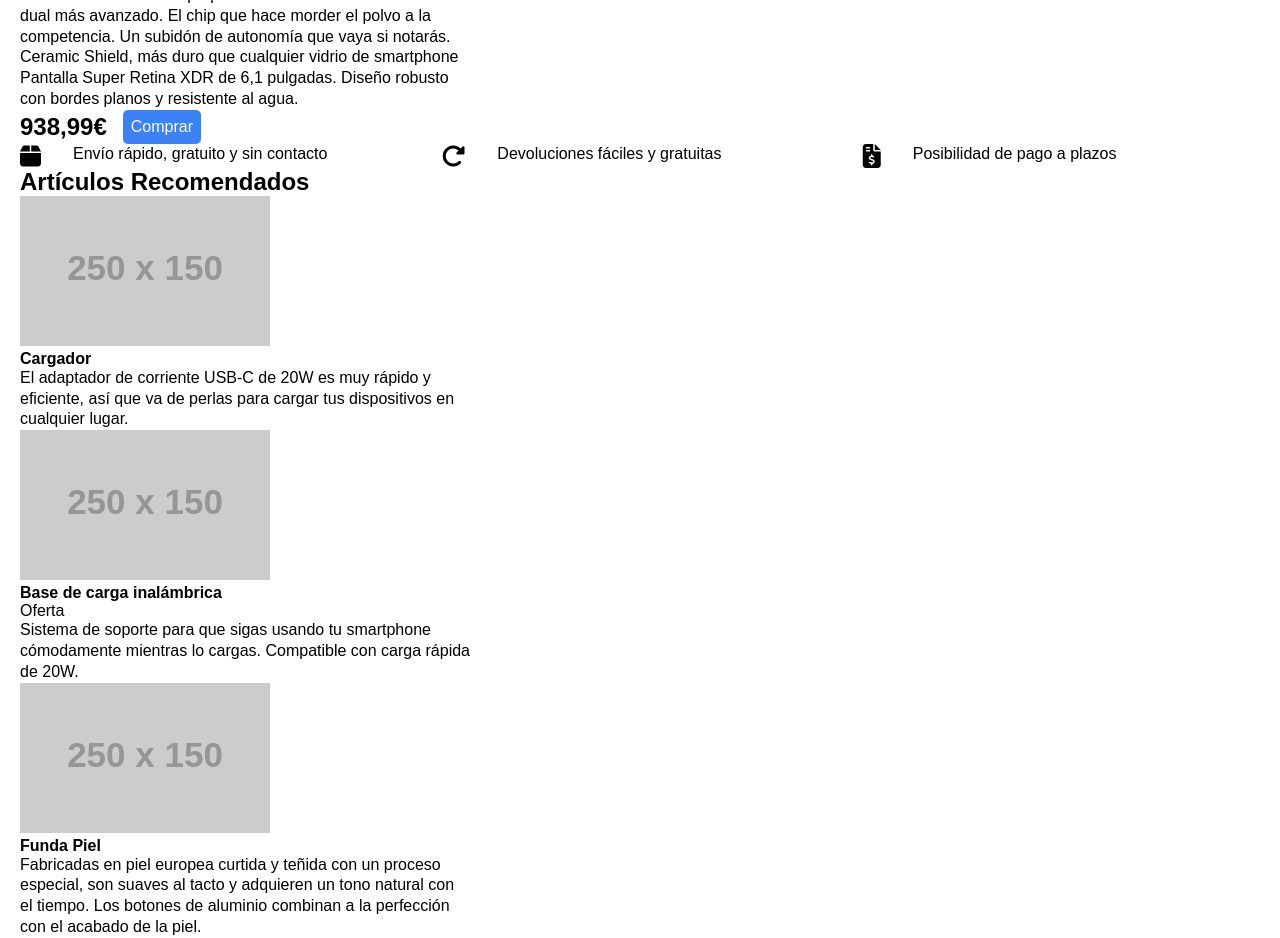
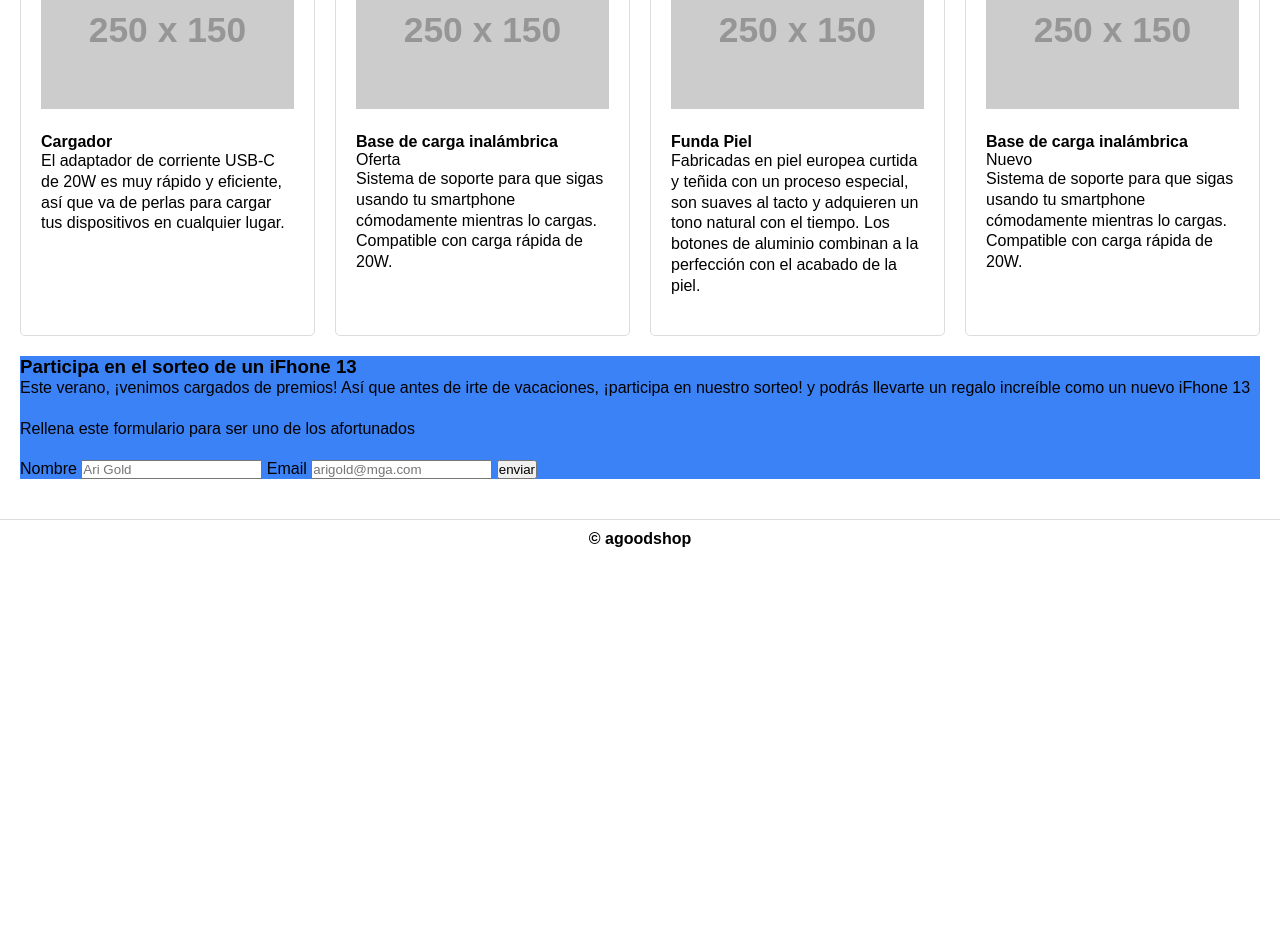
Before and after one commit to lorenahurol/aGoodShop, a plain HTML site: page index.html in a window 1280 px wide. Shown: the part 598-1536 px from the top of the page. After the commit the page ends 1177 px from the top, so only its background shows below. Drawn offline with Linux system fonts and the light colour scheme; placeholder pictures from the web are drawn by us.

Commit message:
Estilado la sección accesorios recomendados

```diff
--- a/css/style.css
+++ b/css/style.css
@@ -56,30 +56,32 @@ footer {
         font-size: 1rem;
         color: var(--color-fuente);
         line-height: 1.3;
-        max-width: 450px;
+        max-width: 100%;
+        margin-bottom: 20px;
     }
 
     /* Estilos de la primera sección: oferta */
-
-    #section__oferta {
-
-    }
 
         .span__oferta {
             font-size: 1rem;
             font-weight: 700;
             color: var(--color-secundario);
+            /* Transformar en display block para poder añadir un margin por debajo */
+            display: block;
+            margin-bottom: 10px;
         }
 
         .title__oferta {
             font-size: 2.2rem;
             color: var(--color-fuente);
             margin: 0;
+            margin-bottom: 20px;
         }
 
         .container__imagen {
             position: relative;
             /* Position relative en el contenedor padre para poder colocar la etiqueta hijo en posicion absoluta */
+            margin-bottom: 20px;
         }
 
         .container__imagen img {
@@ -103,9 +105,10 @@ footer {
         .container__compra {
             display: flex; /* Flex row para situar los elementos al lado del otro */
             flex-direction: row;
-            align-items: center;
+            align-items: start;
             flex-wrap: nowrap; /* Para que los items se mantengan en una línea */
-            gap: 1rem;
+            gap: 30px;
+            margin-bottom: 20px;
         }
 
             .precio__compra {
@@ -129,29 +132,70 @@ footer {
             display: flex;
             justify-content: space-between;
             flex-wrap: wrap;
-                align-items: center;
-
+            align-items: start;
             max-width: 100%;
         }
+
         /* Posicionar los iconos y párrafos en una línea */
 
             .lista__ventajas li {
                 display: flex;
-            gap: 2rem;
+                gap: 30px;
                 flex-basis: calc(33.33% - 1rem);
+                min-width: 50%;
             }
 
             .lista__ventajas i {
                 font-size: 1.5rem;
+                flex-shrink: 0;
             }
 
+    /* Estilos de la sección accesorios recomendados */
+
+
+    .title__recomendados {
+        font-size: 2.2rem;
+        color: var(--color-fuente);
+        margin: 0;
+        margin-bottom: 20px;
+    }
+
+    .cards__recomendados {
+        display: flex;
+        flex-direction: column;
+        flex-wrap: wrap;
+        flex-basis: 80%;
+    }
+
+    .card {
+        display: flex;
+        flex-direction: column;
+        align-items: start;
+
+        width: 100%;
+        border: 1px solid rgba(212, 212, 212, 0.8);
+        border-radius: 5px;
+        margin-bottom: 20px;
+    }
+
+    .card img {
+        width: 100%;
+        padding-top: 20px;
+        padding-bottom: 20px;
+    }
+
+
+    /* Estilos de la sección sorteo */
+
+    .section__sorteo {
+        background: var(--color-primario);
+    }
 
 /* Versión de escritorio */
 
 @media screen and (min-width: 1024px) {
 
     /* Estilos del header */
-
 
         .wrapper__header {
             height: 90px;
@@ -194,4 +238,39 @@ footer {
             border-radius: 5px;
         }
 
+    /* Sección de oferta */
+
+    .section__oferta {
+        display: flex;
+        gap: 40px;
     }
+
+        .container__imagen {
+            width: 50%;
+        }
+
+        .container__compra {
+            width: 50%;
+            max-width: 100%;
+        }
+
+    /* Sección de recomendados */
+
+        .cards__recomendados {
+            display: flex;
+            flex-direction: row;
+            flex-wrap: nowrap;
+            justify-content: space-between;
+            flex-basis: 80%;
+            gap: 20px;
+        }
+
+        .card {
+            max-width: 25%;
+            min-height: 400px;
+        }
+
+
+
+
+}
--- a/index.html
+++ b/index.html
@@ -38,7 +38,7 @@
         <!--Este wrapper envuelve todo el contenido principal de la página web-->
         <div class="wrapper main">
         <!--Sección de la oferta principal-->
-        <section id="section__oferta">
+        <section class="section__oferta">
 
             <!--Contenedor de la imagen-->
             <div class="container__imagen">
@@ -49,7 +49,7 @@
             <!--Contenedor de la información de la oferta-->
             <div class="container__oferta">
                 <span class="span__oferta">OFERTA</span>
-                <h1 class="title__oferta">Compra un iFhone 13 Pro</h1>
+                <h1 class="title title__oferta">Compra un iFhone 13 Pro</h1>
                 <p>iFhone 13: Tu nuevo superpoder. Nuestro sistema de cámara dual más avanzado. El chip que hace morder el polvo a la competencia. Un subidón de autonomía que vaya si notarás. Ceramic Shield, más duro que cualquier vidrio de smartphone</p>
                 <p>Pantalla Super Retina XDR de 6,1 pulgadas. Diseño robusto con bordes planos y resistente al agua.</p>
                 <!-- Precio y botón de compra, para usar flex -->
@@ -76,36 +76,45 @@
         </section>
         <!--Sección de artículos recomendados-->
         <section class="section__recomendados">
-            <h2>Artículos Recomendados</h2>
-            <article>
+            <h2 class="title title__recomendados">Accesorios Recomendados</h2>
+            <!--Wrapper para las cards de accesorios recomendados-->
+            <div class="cards__recomendados">
+            <div class="card">
+                <div class="wrapper">
                 <img src="https://placehold.co/250x150" alt="">
                 <h4>Cargador</h4>
                 <p>El adaptador de corriente USB-C de 20W es muy rápido y eficiente, así que va de perlas para cargar tus dispositivos en cualquier lugar.</p>
-            </article>
-            <article>
+                </div>
+            </div>
+            <div class="card">
+                <div class="wrapper">
                 <img src="https://placehold.co/250x150" alt="">
                 <h4>Base de carga inalámbrica</h4>
                 <span class="tag-red">Oferta</span>
                 <p>Sistema de soporte para que sigas usando tu smartphone cómodamente mientras lo cargas. Compatible con carga rápida de 20W.</p>
-            </article>
-            <article>
+                </div>
+            </div>
+            <div class="card">
+                <div class="wrapper">
                 <img src="https://placehold.co/250x150" alt="">
                 <h4>Funda Piel</h4>
                 <p>Fabricadas en piel europea curtida y teñida con un proceso especial, son suaves al tacto y adquieren un tono natural con el tiempo. Los botones de aluminio combinan a la perfección con el acabado de la piel.</p>
-            </article>
-            <article>
+                </div>
+            </div>
+            <div class="card">
+                <div class="wrapper">
                 <img src="https://placehold.co/250x150" alt="">
                 <h4>Base de carga inalámbrica</h4>
                 <span class="tag-blue">Nuevo</span>
-                <p>Sistema de soporte para que sigas usando tu smartphone cómodamente mientras lo cargas. Compatible con carga
-                    rápida de 20W.</p>
-            </article>
-
+                <p>Sistema de soporte para que sigas usando tu smartphone cómodamente mientras lo cargas. Compatible con carga rápida de 20W.</p>
+                </div>
+            </div>
+        </div>
         </section>
         <!--Sección de sorteo-->
-        <section>
+        <section class="section__sorteo">
             <!-- Información sobre el sorteo -->
-            <div class="sorteo__info">
+            <div class="info__sorteo">
             <h3 class="title__sorteo">Participa en el sorteo de un iFhone 13</h3>
             <p>Este verano, ¡venimos cargados de premios! Así que antes de irte de vacaciones, ¡participa en nuestro sorteo! y podrás llevarte un regalo increíble como un nuevo iFhone 13</p>
             <p>Rellena este formulario para ser uno de los afortunados</p>
```
Lines whose indentation alone changed are shown as unchanged.
